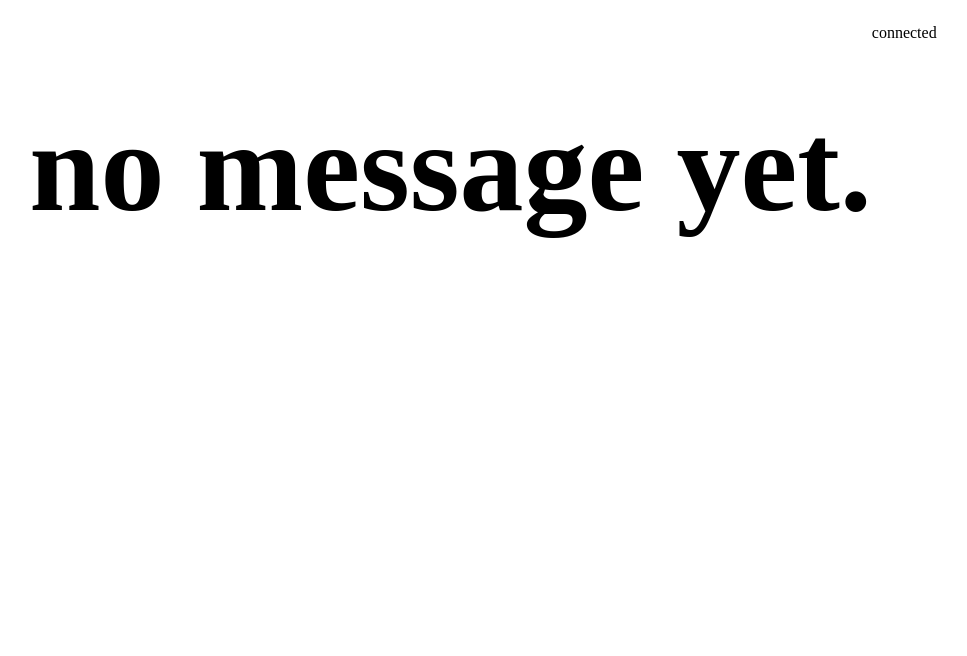
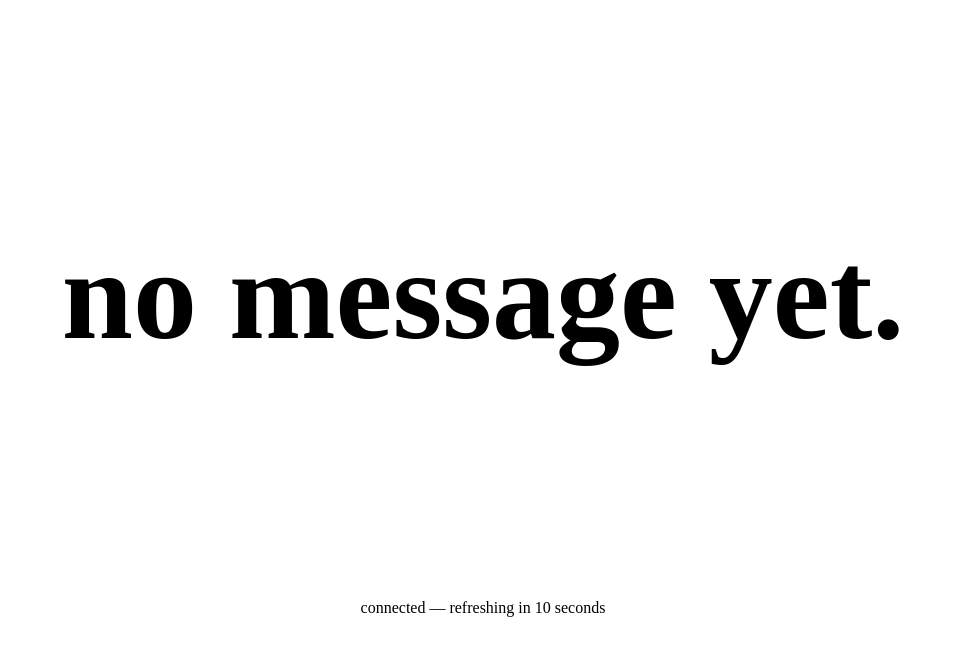
Before and after one commit to ajkneisl/tanner, a Next.js app: page / in a window 1280 px wide. Shown: the top 656 px of the page, without its empty margins (157-1124 px from the left). Built offline with nearby package versions, Linux system fonts and the light colour scheme; no server answers; the database is empty.

Commit message:
add refresh counter, clean

```diff
--- a/package.json
+++ b/package.json
@@ -10,5 +10,8 @@
     "next": "latest",
     "react": "^17.0.2",
     "react-dom": "^17.0.2"
+  },
+  "devDependencies": {
+    "sass": "^1.53.0"
   }
 }
--- a/pages/index.js
+++ b/pages/index.js
@@ -1,49 +1,63 @@
-import Head from 'next/head'
-import clientPromise from '../lib/mongodb'
-import { useRouter } from 'next/router'
-import { useEffect } from 'react'
+import Head from "next/head";
+import clientPromise from "../lib/mongodb";
+import { useRouter } from "next/router";
+import { useEffect, useState } from "react";
+import styles from "./index.module.css";
 
 export default function Home({ isConnected, message }) {
-  const router = useRouter()
+    const router = useRouter();
+    const [text, setText] = useState(15);
+
     useEffect(() => {
         setInterval(() => {
-      router.reload(window.location.pathname)
-    }, 15000)
-  }, [])
+            setText((num) => {
+                if (num - 1 === 0) {
+                    router.reload(window.location.pathname);
+                }
+
+                return num - 1;
+            });
+        }, 1000);
+    }, []);
+
     return (
-    <div style={{ display: "flex", flexDirection: "center", justifyContent: "center" }}>
-      <h1 style={{fontSize: "128px"}}>{message}</h1>
-      <p>{isConnected ? "connected" : "disconnected"}</p>
+        <div className={styles.container}>
+            <h1 className={styles.message}>{message}</h1>
+            <p className={styles.connected}>
+                {isConnected ? "connected" : "disconnected"} — refreshing in{" "}
+                {text} seconds
+            </p>
         </div>
-  )
+    );
 }
 
 export async function getServerSideProps(context) {
     try {
-    let cli = await clientPromise
+        let cli = await clientPromise;
 
-    const count = await cli.db("goblin").collection("message").count()
+        const count = await cli.db("goblin").collection("message").count();
 
-    const message = await cli.db("goblin")
+        const message = await cli
+            .db("goblin")
             .collection("message")
             .find({})
             .skip(count - 1)
-      .toArray()
+            .toArray();
 
-    let msgStr = ""
+        let msgStr = "";
         if (message.length === 0) {
-      msgStr = "no message yet."
+            msgStr = "no message yet.";
         } else {
-      msgStr = message[0].message
+            msgStr = message[0].message;
         }
 
         return {
             props: { isConnected: true, message: msgStr },
-    }
+        };
     } catch (e) {
-    console.error(e)
+        console.error(e);
         return {
             props: { isConnected: false, message: "could not connect." },
+        };
     }
 }
-}
--- /dev/null
+++ b/pages/index.module.css
@@ -0,0 +1,11 @@
+.container {
+    display: flex;
+    flex-direction: column;
+    align-items: center;
+    justify-content: center;
+}
+
+.message {
+    font-size: 128px;
+    padding: 128px;
+}
```
Also changed, not shown: util/mongodb.js (deleted, +0 -48 lines), 2 other files (tests, documents, lock files or other folders). Lines whose indentation alone changed are shown as unchanged.
